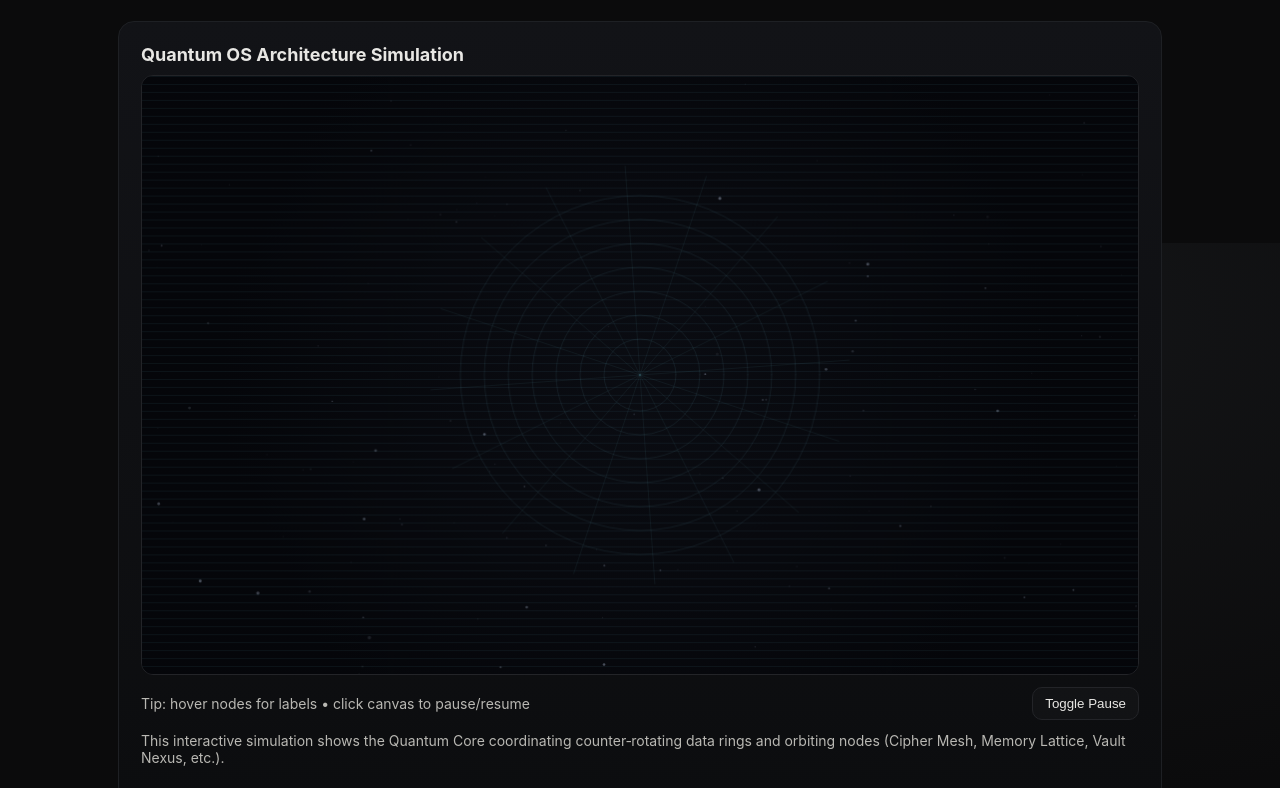
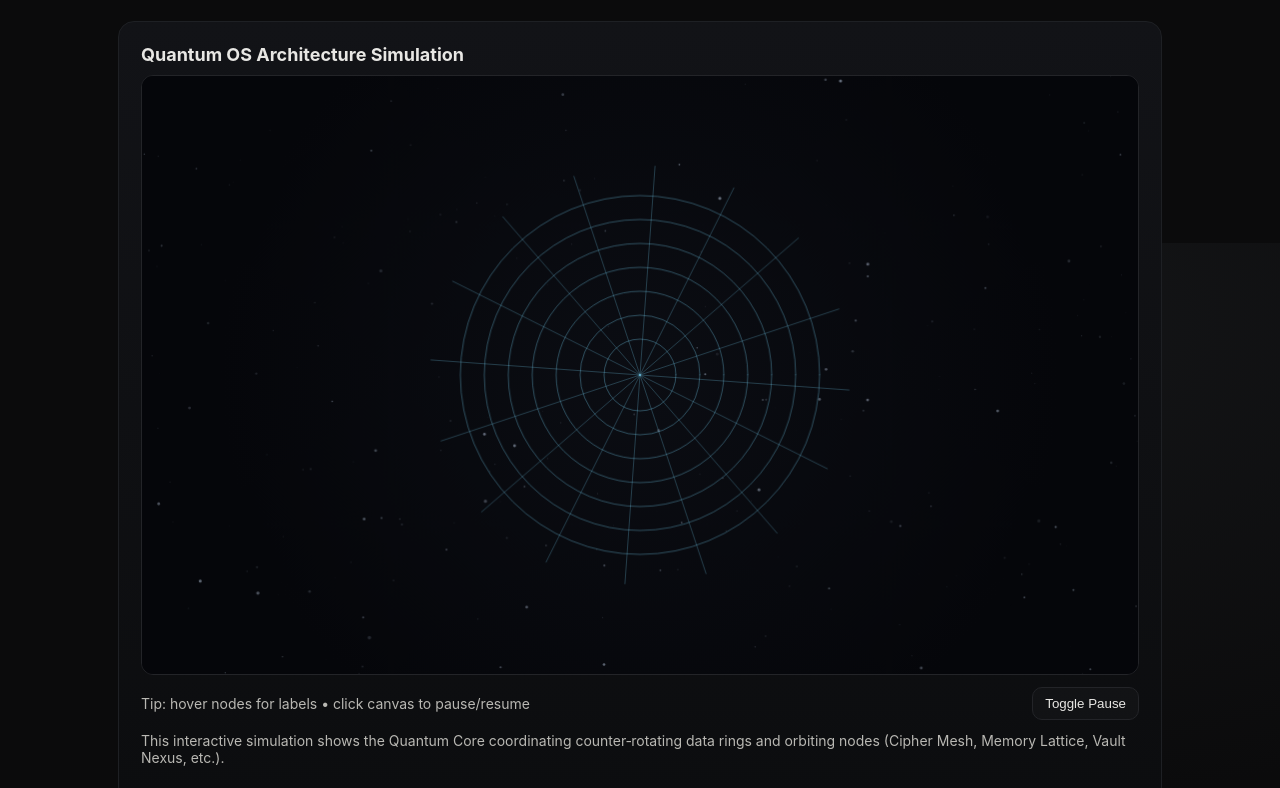
Before and after one commit to jds1985/QuantumOS, a plain HTML site: page index.html in a window 1280 px wide. Shown: the part 557-1345 px from the top of the page. Drawn offline with Linux system fonts and the light colour scheme; animation ran at ten frames a second.

Commit message:
Update index.html

```diff
--- a/index.html
+++ b/index.html
@@ -44,7 +44,7 @@
     li{margin:8px 0;color:#d6d5d0}
     .status{display:grid;grid-template-columns:repeat(3,minmax(0,1fr));gap:16px;margin-top:22px}
     .pill{background:#15161a;border:1px solid var(--edge);border-radius:12px;padding:14px;font-size:14px;color:#d8d7d2}
-    .footer{display:flex;flex-wrap:wrap;gap:16px;align-items:center;justify-content:space-between;margin:36px 0 14px;color:var(--muted)}
+    .footer{display:flex;flex-wrap:wrap;gap:16px;align-items:center;justify-content:space-between;margin:36px 0 14px;color:#d8d7d2}
     .links{display:flex;gap:14px;align-items:center}
     @media (max-width:900px){
       .hero{grid-template-columns:1fr}
@@ -183,181 +183,166 @@
     const container = document.getElementById('quantum-sim');
     if (!container) return;
 
-    // Clear fallback and insert canvas
+    // Canvas
     while (container.firstChild) container.removeChild(container.firstChild);
     const canvas = document.createElement('canvas');
     canvas.style.width = '100%';
     canvas.style.height = '100%';
     canvas.style.display = 'block';
     container.appendChild(canvas);
-
     const ctx = canvas.getContext('2d', { alpha: false });
     const DPR = Math.min(window.devicePixelRatio || 1, 2);
 
-    // Palette (holographic hues)
+    // Colors / style
     const BG = '#05060a';
-    const CORE_A = '#7bdcff';   // cyan glow
-    const CORE_B = '#b474ff';   // violet glow
-    const RING = '#1f2633';
-    const ACCENT = '#8fe7ff';
-    const NODE = '#c8f3ff';
+    const CORE_A = '#86e7ff';
+    const CORE_B = '#b681ff';
+    const RING = '#8fe7ff';
+    const ACCENT = '#9be8ff';
+    const NODE = '#d9fbff';
 
-    // Size / scale
-    let w=0,h=0,cx=0,cy=0,scale=0;
+    // Size
+    let w=0,h=0,cx=0,cy=0,scale=0, lastW=0, lastH=0;
     function resize() {
       const r = container.getBoundingClientRect();
       canvas.width = Math.max(1, (r.width * DPR) | 0);
       canvas.height = Math.max(1, (r.height * DPR) | 0);
-      w = canvas.width; h = canvas.height;
-      cx = w/2; cy = h/2; scale = Math.min(w,h);
+      w = canvas.width; h = canvas.height; cx = w/2; cy = h/2; scale = Math.min(w,h);
+      lastW = w; lastH = h;
     }
     resize();
 
-    // Utility
+    // Utils
     const TAU = Math.PI*2;
     const rand = (a,b)=>a+Math.random()*(b-a);
 
-    // Background grid (holographic)
+    // Grid + scanlines
     function drawHolGrid(t){
-      ctx.save();
-      ctx.globalAlpha = 0.9;
+      // soft clear
       ctx.fillStyle = BG;
       ctx.fillRect(0,0,w,h);
 
       // radial haze
-      const g = ctx.createRadialGradient(cx, cy, 0, cx, cy, scale*0.7);
-      g.addColorStop(0, '#0b0d13');
-      g.addColorStop(1, BG);
-      ctx.fillStyle = g; ctx.fillRect(0,0,w,h);
+      const rg = ctx.createRadialGradient(cx, cy, 0, cx, cy, scale*0.7);
+      rg.addColorStop(0, '#0b0d13');
+      rg.addColorStop(1, BG);
+      ctx.fillStyle = rg; ctx.fillRect(0,0,w,h);
 
-      // subtle scanlines
-      ctx.globalAlpha = 0.06;
-      ctx.fillStyle = '#7bdcff';
+      // scanlines (brighter for mobile visibility)
+      ctx.globalAlpha = 0.1;
       const step = 8 * DPR;
       const shift = ((t*0.12)|0) % step;
-      for (let y = -shift; y < h; y += step) {
-        ctx.fillRect(0, y, w, 1);
-      }
+      for (let y = -shift; y < h; y += step) ctx.fillRect(0, y, w, 1);
+      ctx.globalAlpha = 1;
 
-      // polar grid rings
-      ctx.globalAlpha = 0.08;
-      ctx.strokeStyle = '#8fe7ff';
+      // polar grid
+      ctx.strokeStyle = '#7bdcff55';
       ctx.lineWidth = 1 * DPR;
       for (let r = scale*0.12; r <= scale*0.6; r += scale*0.08) {
         ctx.beginPath(); ctx.arc(cx, cy, r*0.5, 0, TAU); ctx.stroke();
       }
-
       // spokes
+      ctx.strokeStyle = '#7bdcff40';
       const spokes = 16;
-      ctx.globalAlpha = 0.06;
       for (let i=0;i<spokes;i++){
-        const a = (i/spokes)*TAU + t*0.0003;
-        ctx.beginPath();
-        ctx.moveTo(cx, cy);
+        const a = (i/spokes)*TAU + t*0.00025;
+        ctx.beginPath(); ctx.moveTo(cx, cy);
         ctx.lineTo(cx + Math.cos(a)*scale*0.35, cy + Math.sin(a)*scale*0.35);
         ctx.stroke();
       }
-      ctx.restore();
-      ctx.globalAlpha = 1;
     }
 
-    // Starfield (depth)
-    const starCount = Math.floor(240 * (scale/900));
-    const stars = Array.from({length: starCount}, () => ({
-      x: rand(0,w), y: rand(0,h), z: rand(0.2,1), s: rand(0.4,1.8)*DPR, tw: rand(0.6,1.6)
-    }));
+    // Stars
+    const starCount = 260;
+    let stars = [];
+    function seedStars(){
+      stars = Array.from({length: starCount}, () => ({
+        x: rand(0,w), y: rand(0,h), z: rand(0.2,1), s: rand(0.6,1.8)*DPR, tw: rand(0.6,1.6)
+      }));
+    }
+    seedStars();
     function drawStars(t){
       for (const s of stars){
         const tw = 0.6 + 0.4 * Math.sin((t*0.0012 + s.x*0.01) * s.tw);
-        ctx.globalAlpha = 0.45 * s.z * tw;
-        ctx.beginPath();
-        ctx.arc(s.x, s.y, s.s*s.z, 0, TAU);
-        ctx.fillStyle = '#a4b2c9';
-        ctx.fill();
+        ctx.globalAlpha = 0.55 * s.z * tw;
+        ctx.beginPath(); ctx.arc(s.x, s.y, s.s*s.z, 0, TAU);
+        ctx.fillStyle = '#b0bed4'; ctx.fill();
       }
       ctx.globalAlpha = 1;
     }
 
-    // Rings (counter-rotating, dashed)
+    // Rings
     const rings = [
-      { r:.18, w:2.0, speed:  0.06, dash: 42 },
-      { r:.28, w:2.4, speed: -0.04, dash: 50 },
-      { r:.39, w:2.8, speed:  0.03, dash: 60 },
-      { r:.51, w:3.0, speed: -0.02, dash: 72 },
+      { r:.18, w:2.4, speed:  0.06, dash: 46 },
+      { r:.28, w:3.0, speed: -0.04, dash: 54 },
+      { r:.39, w:3.2, speed:  0.03, dash: 64 },
+      { r:.51, w:3.4, speed: -0.02, dash: 78 },
     ];
-    function glowCircle(x,y,r,color){
+    function glowCircle(x,y,r,color, alpha=1){
       const grad = ctx.createRadialGradient(x,y,0,x,y,r);
       grad.addColorStop(0, color);
-      grad.addColorStop(0.4, color + 'a0');
+      grad.addColorStop(0.35, color + 'cc');
       grad.addColorStop(1, '#0000');
+      ctx.globalAlpha = alpha;
       ctx.fillStyle = grad; ctx.beginPath(); ctx.arc(x,y,r,0,TAU); ctx.fill();
+      ctx.globalAlpha = 1;
     }
     function drawRings(t){
-      ctx.save();
       ctx.lineCap = 'round';
       for (const def of rings){
         const baseR = def.r * scale * 0.5;
         const dash = def.dash * DPR, gap = dash * 0.78;
         const rot = t * def.speed;
 
-        // holographic edge glow
-        glowCircle(cx, cy, baseR + 14*DPR, '#49c8ff33');
+        glowCircle(cx, cy, baseR + 16*DPR, '#5ad2ff44', 1);
 
-        // ring stroke with additive blend
         ctx.save();
         ctx.translate(cx, cy);
         ctx.rotate(rot);
         ctx.setLineDash([dash, gap]);
         ctx.lineWidth = def.w * DPR;
 
-        // cyan/violet gradient stroke
-        const lg = ctx.createLinearGradient(-baseR, 0, baseR, 0);
-        lg.addColorStop(0, '#71e1ff');
-        lg.addColorStop(1, '#b474ff');
-        ctx.strokeStyle = lg;
-        ctx.globalCompositeOperation = 'lighter';
-
+        // brighter single color for reliability + slight alpha
+        ctx.globalAlpha = 0.95;
+        ctx.strokeStyle = RING;
         ctx.beginPath(); ctx.arc(0, 0, baseR, 0, TAU); ctx.stroke();
         ctx.restore();
+        ctx.globalAlpha = 1;
       }
-      ctx.restore();
-      ctx.globalCompositeOperation = 'source-over';
     }
 
-    // Core (dual-tone holographic pulse)
+    // Core
     function drawCore(t){
       const pulse = 1 + 0.06 * Math.sin(t*0.003);
-      const coreR = (scale*0.065) * pulse;
-
-      glowCircle(cx, cy, coreR*3.5, CORE_A);
-      glowCircle(cx, cy, coreR*2.4, CORE_B);
+      const coreR = (scale*0.07) * pulse;
+      glowCircle(cx, cy, coreR*3.8, CORE_A, 1);
+      glowCircle(cx, cy, coreR*2.6, CORE_B, 0.9);
 
       ctx.beginPath(); ctx.arc(cx, cy, coreR, 0, TAU);
       const g = ctx.createRadialGradient(cx, cy, 0, cx, cy, coreR);
-      g.addColorStop(0, '#ffffff'); g.addColorStop(0.6, CORE_A); g.addColorStop(1, CORE_B);
-      ctx.fillStyle = g; ctx.globalCompositeOperation = 'lighter'; ctx.fill();
-      ctx.globalCompositeOperation = 'source-over';
+      g.addColorStop(0, '#ffffff');
+      g.addColorStop(0.55, CORE_A);
+      g.addColorStop(1, CORE_B);
+      ctx.fillStyle = g; ctx.fill();
 
-      // crosshair
-      ctx.globalAlpha = 0.35; ctx.strokeStyle = ACCENT; ctx.lineWidth = 1*DPR;
-      ctx.beginPath(); ctx.moveTo(cx-coreR*2, cy); ctx.lineTo(cx+coreR*2, cy);
-      ctx.moveTo(cx, cy-coreR*2); ctx.lineTo(cx, cy+coreR*2); ctx.stroke();
+      // crosshair (brighter)
+      ctx.globalAlpha = 0.5; ctx.strokeStyle = ACCENT; ctx.lineWidth = 1.5*DPR;
+      ctx.beginPath(); ctx.moveTo(cx-coreR*2.2, cy); ctx.lineTo(cx+coreR*2.2, cy);
+      ctx.moveTo(cx, cy-coreR*2.2); ctx.lineTo(cx, cy+coreR*2.2); ctx.stroke();
       ctx.globalAlpha = 1;
     }
 
-    // Nodes (orbiting subsystems)
+    // Nodes
     const labels = ['Quantum Core','Memory Lattice','Cipher Mesh','Zeo Kernel','PulseChain','AuraThread','Vault Nexus','Signal Gate'];
     const nodes = Array.from({length: 8}, (_,i)=>({
       baseR: 0.20 + i*0.055 + rand(-0.01,0.01),
-      size: (i===0? 4.8 : rand(2.4,3.8)) * DPR,
+      size: (i===0? 6.0 : rand(3.2,4.8)) * DPR,   // bigger for mobile visibility
       theta: rand(0, TAU),
       speed: (i%2===0? 1 : -1) * rand(0.0026, 0.006),
       label: labels[i % labels.length],
       id: i
     }));
-
-    let paused = false;
-    let hoverIndex = null;
+    let paused = false, hoverIndex = null;
 
     function drawNodes(){
       nodes.forEach((n, i) => {
@@ -366,23 +351,22 @@
         const x = cx + Math.cos(n.theta) * r;
         const y = cy + Math.sin(n.theta) * r;
 
-        // trail glow
-        glowCircle(x, y, n.size*6, (i===hoverIndex? '#c8f3ffff' : '#c8f3ff88'));
+        glowCircle(x, y, n.size*6, (i===hoverIndex ? '#d9fbffff' : '#d9fbff88'), 1);
 
-        // node body (holographic blend)
-        ctx.beginPath(); ctx.arc(x, y, n.size*(i===hoverIndex ? 1.5 : 1), 0, TAU);
+        // body
+        ctx.beginPath(); ctx.arc(x, y, n.size*(i===hoverIndex ? 1.45 : 1), 0, TAU);
         const g = ctx.createRadialGradient(x, y, 0, x, y, n.size*1.4);
         g.addColorStop(0, '#ffffff'); g.addColorStop(1, NODE);
-        ctx.globalCompositeOperation = 'lighter';
         ctx.fillStyle = g; ctx.fill();
-        ctx.globalCompositeOperation = 'source-over';
 
-        // link line
-        ctx.globalAlpha = 0.25; ctx.strokeStyle = ACCENT; ctx.lineWidth = 1*DPR;
+        // outline to pop
+        ctx.strokeStyle = '#ffffffaa'; ctx.lineWidth = 0.8*DPR; ctx.stroke();
+
+        // link
+        ctx.globalAlpha = 0.35; ctx.strokeStyle = ACCENT; ctx.lineWidth = 1*DPR;
         ctx.beginPath(); ctx.moveTo(cx, cy); ctx.lineTo(x, y); ctx.stroke();
         ctx.globalAlpha = 1;
 
-        // label bubble on hover
         if (i === hoverIndex){
           const label = n.label;
           ctx.font = `${12*DPR}px ui-sans-serif, system-ui, -apple-system, Segoe UI, Roboto`;
@@ -402,7 +386,7 @@
           ctx.quadraticCurveTo(bx - pad, by - 14*DPR - pad, bx - pad + r2, by - 14*DPR - pad);
 
           ctx.fillStyle = 'rgba(12,16,22,0.92)'; ctx.fill();
-          ctx.globalAlpha = 0.7; ctx.strokeStyle = ACCENT; ctx.lineWidth = 1*DPR; ctx.stroke(); ctx.globalAlpha = 1;
+          ctx.strokeStyle = ACCENT; ctx.lineWidth = 1*DPR; ctx.globalAlpha = 0.8; ctx.stroke(); ctx.globalAlpha = 1;
           ctx.fillStyle = ACCENT; ctx.fillText(label, bx, by + 6*DPR);
         }
       });
@@ -415,25 +399,26 @@
       const my = (e.clientY - rect.top) * DPR;
       let found = null;
       for (let i=0;i<nodes.length;i++){
-        const n = nodes[i];
-        const r = n.baseR * scale * 0.5;
-        const x = cx + Math.cos(n.theta) * r;
-        const y = cy + Math.sin(n.theta) * r;
-        const hit = n.size*3.5;
-        const dx = mx - x, dy = my - y;
+        const n = nodes[i], r = n.baseR * scale * 0.5;
+        const x = cx + Math.cos(n.theta) * r, y = cy + Math.sin(n.theta) * r;
+        const hit = n.size*3.5, dx = mx - x, dy = my - y;
         if (dx*dx + dy*dy <= hit*hit) { found = i; break; }
       }
       hoverIndex = found;
     });
     canvas.addEventListener('click', ()=> paused = !paused);
-    window.addEventListener('resize', resize);
+    document.getElementById('toggleSimBtn')?.addEventListener('click', ()=> { paused = !paused; });
+    window.addEventListener('resize', ()=>{ resize(); seedStars(); });
 
-    // Toggle button dispatch (pause via external control)
-    document.getElementById('toggleSimBtn')?.addEventListener('click', ()=> { paused = !paused; });
-
-    // Animation loop
+    // Animation (with per-frame size check)
     let raf = 0;
     function frame(t){
+      // if layout changed (mobile address bar show/hide), re-measure
+      if (w !== lastW || h !== lastH) { lastW = w; lastH = h; }
+      const r = container.getBoundingClientRect();
+      const cw = (r.width * DPR) | 0, ch = (r.height * DPR) | 0;
+      if (cw !== w || ch !== h) { resize(); seedStars(); }
+
       raf = requestAnimationFrame(frame);
       drawHolGrid(t);
       drawStars(t);
@@ -442,7 +427,7 @@
       drawNodes();
     }
 
-    // Prime background and go
+    // Start
     ctx.fillStyle = BG; ctx.fillRect(0,0,canvas.width,canvas.height);
     frame(performance.now());
   })();
```
